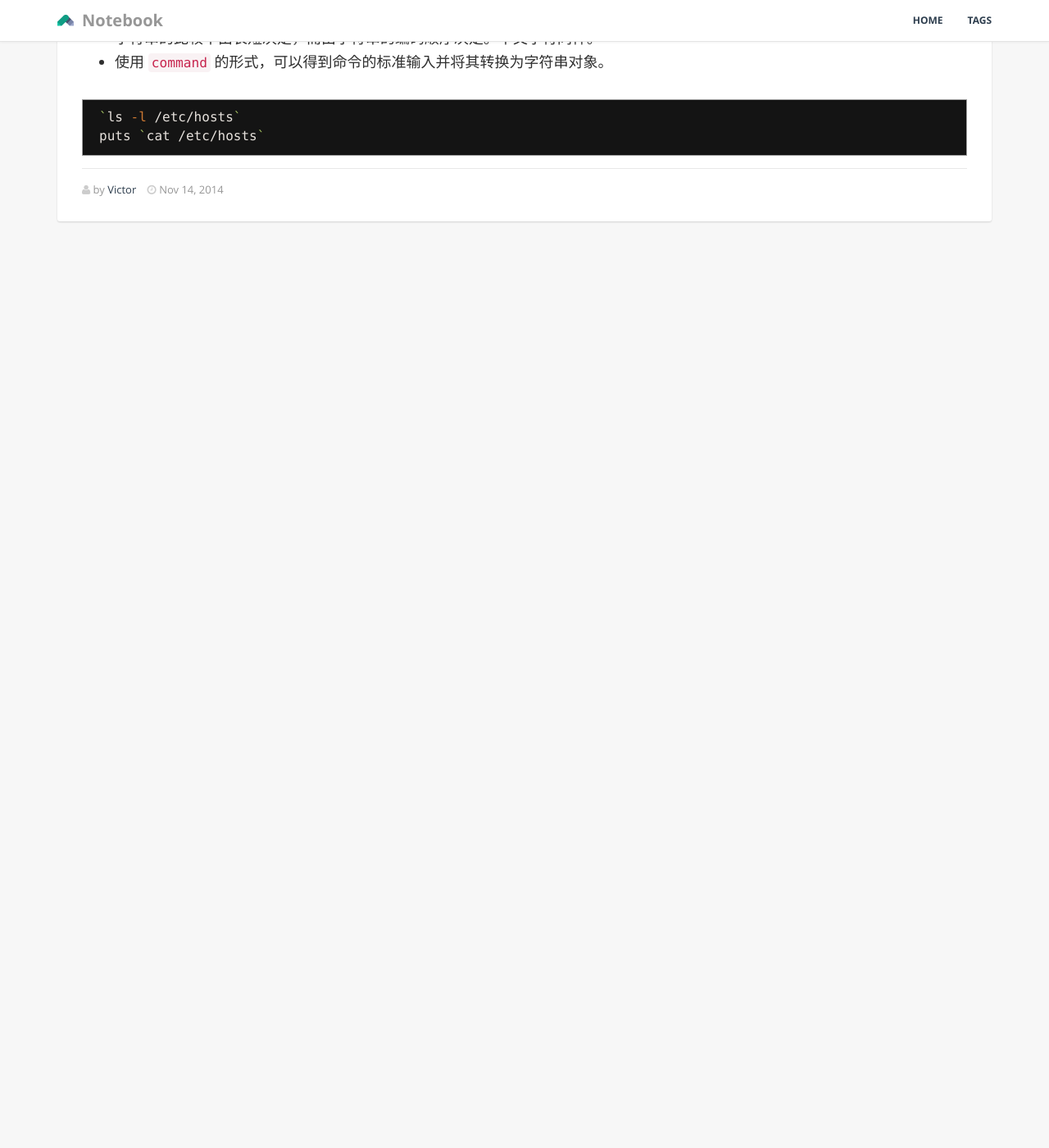
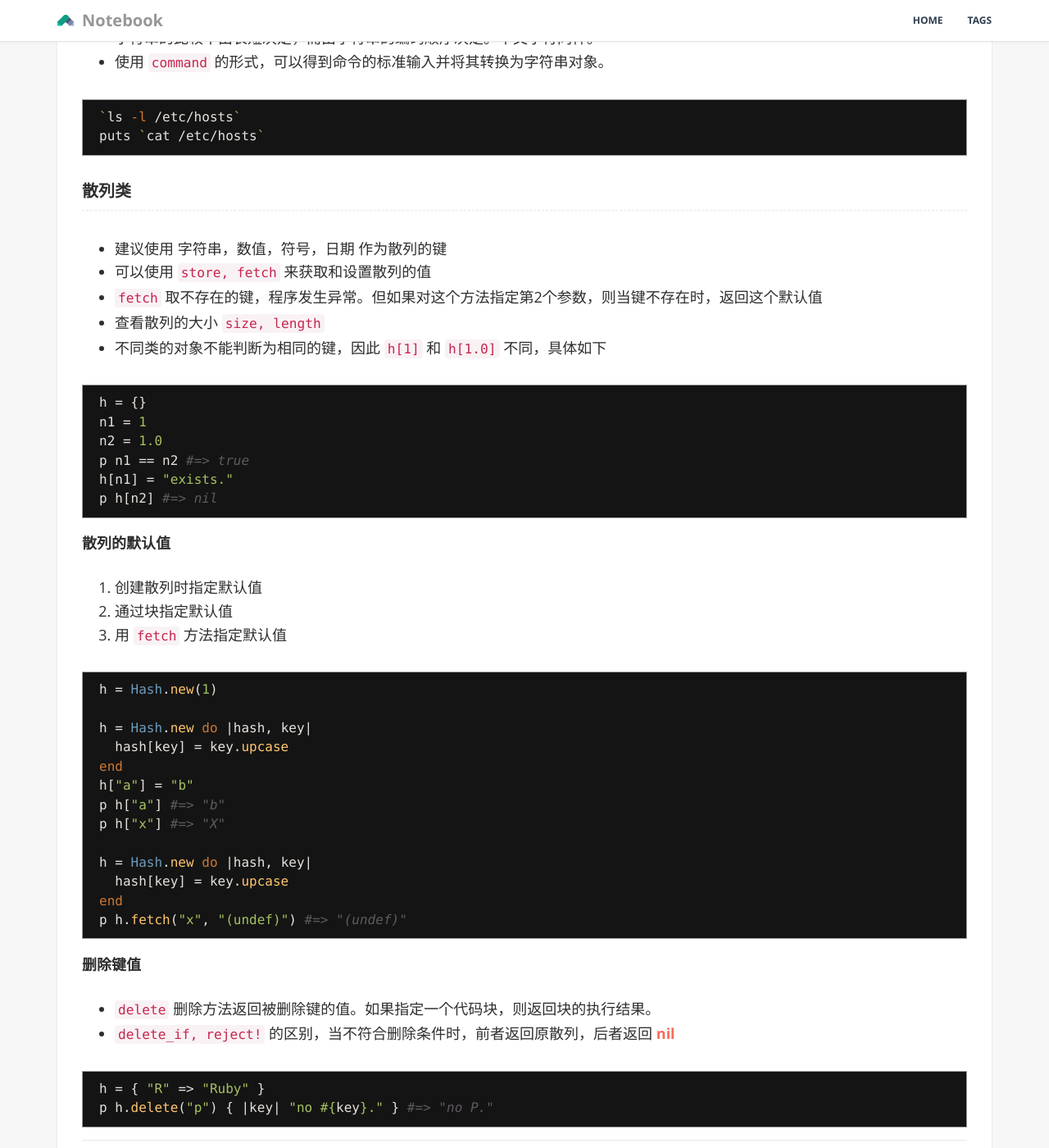
Before and after one commit to GiaoGiaoCat/GiaoGiaoCat.github.io, a Jekyll site: the page built from _posts/201411/2014-11-14-ruby-programming-03.md, in a window 1280 px wide and 1400 px high, scrolled down 6035 px. Shown: the whole window at 82% size. Built offline with Jekyll 4.4.1, drawn with Linux system fonts in a browser that asks for light colours; Markdown is read by kramdown in place of the engine named in the settings; before the commit the page ends 6350 px from its top, so only the background shows below that.

Commit message:
learn ruby hash.

````diff
--- a/_posts/201411/2014-11-14-ruby-programming-03.md
+++ b/_posts/201411/2014-11-14-ruby-programming-03.md
@@ -233,3 +233,52 @@ EOB
 `ls -l /etc/hosts`
 puts `cat /etc/hosts`
 ```
+
+### 散列类
+
+* 建议使用 字符串，数值，符号，日期 作为散列的键
+* 可以使用 ```store, fetch``` 来获取和设置散列的值
+* ```fetch``` 取不存在的键，程序发生异常。但如果对这个方法指定第2个参数，则当键不存在时，返回这个默认值
+* 查看散列的大小 ```size, length```
+* 不同类的对象不能判断为相同的键，因此 ```h[1]``` 和 ```h[1.0]``` 不同，具体如下
+
+```ruby
+h = {}
+n1 = 1
+n2 = 1.0
+p n1 == n2 #=> true
+h[n1] = "exists."
+p h[n2] #=> nil
+```
+
+#### 散列的默认值
+
+1. 创建散列时指定默认值
+2. 通过块指定默认值
+3. 用 ```fetch``` 方法指定默认值
+
+```ruby
+h = Hash.new(1)
+
+h = Hash.new do |hash, key|
+  hash[key] = key.upcase
+end
+h["a"] = "b"
+p h["a"] #=> "b"
+p h["x"] #=> "X"
+
+h = Hash.new do |hash, key|
+  hash[key] = key.upcase
+end
+p h.fetch("x", "(undef)") #=> "(undef)"
+```
+
+#### 删除键值
+
+* ```delete``` 删除方法返回被删除键的值。如果指定一个代码块，则返回块的执行结果。
+* ```delete_if, reject!``` 的区别，当不符合删除条件时，前者返回原散列，后者返回 **nil**
+
+```ruby
+h = { "R" => "Ruby" }
+p h.delete("p") { |key| "no #{key}." } #=> "no P."
+```
````
